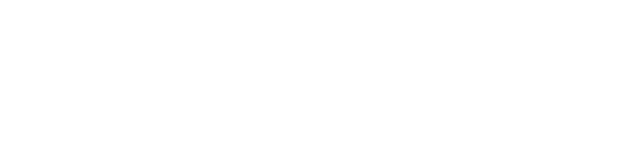
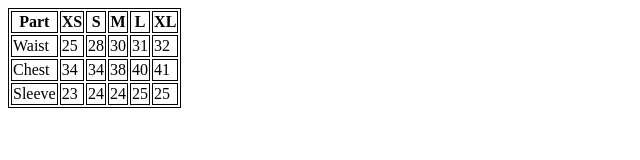
Before and after one commit to acciojob/myntra-size-chart-Sachin9549, a website: page main.html in a window 1280 px wide. Shown: the whole page, without its empty margins (0-640 px from the left). Drawn offline with Linux system fonts and the light colour scheme.

Commit message:
created a submission

```diff
--- a/main.html
+++ b/main.html
@@ -1,15 +1,14 @@
 <!DOCTYPE html>
-
 <html>
-
 <head>
-	<link rel="stylesheet" href="styles.css">
+<style>
+table, th, td {
+  border: 1px solid black;
+}
+</style>
 </head>
-
 <body>
-	<!-- the entire body must be written by student -->
-    <script type="text/javascript" src="./script.js">
-	<table>
+<table>
 		<thead>
 		<tr>
 			<th>Part</th>
@@ -48,8 +47,6 @@
         </tbody>
 
 	</table>
-	</script>
 
 </body>
-
 </html>
```
